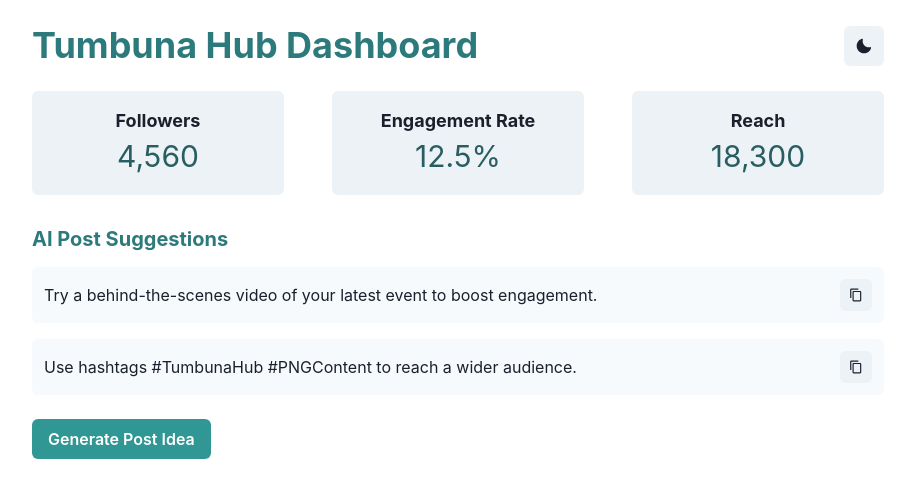
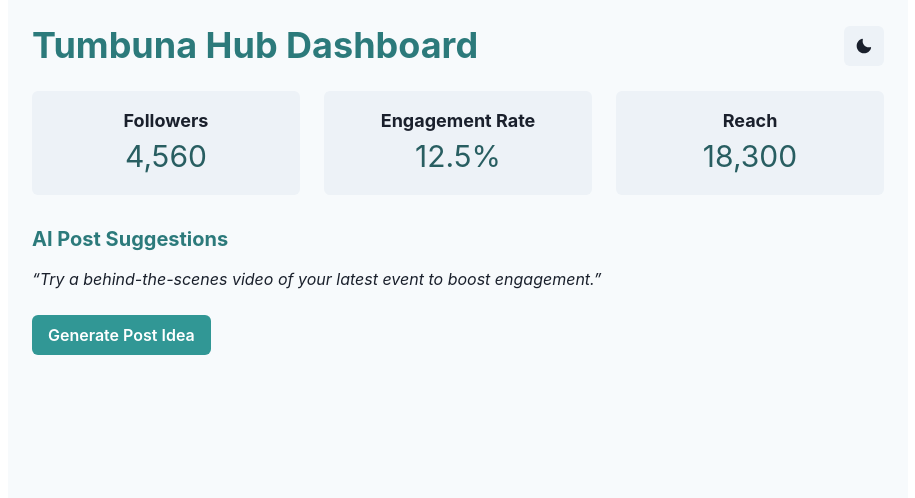
Before and after one commit to PintolDonovan6/Tumbun-Hub, a React (Create React App) app: page / in a window 1280 px wide. Shown: the top 498 px of the page, without its empty margins (182-1097 px from the left). Built offline with nearby package versions, Linux system fonts and the light colour scheme.

Commit message:
Update App.js

```diff
--- a/src/App.js
+++ b/src/App.js
@@ -1,4 +1,4 @@
-import React, { useState } from 'react';
+import React, { useState } from "react";
 import {
   ChakraProvider,
   Box,
@@ -8,88 +8,107 @@
   HStack,
   Button,
   useColorMode,
+  useColorModeValue,
   IconButton,
-} from '@chakra-ui/react';
-import { SunIcon, MoonIcon, CopyIcon } from '@chakra-ui/icons';
-import axios from 'axios';
+  extendTheme,
+} from "@chakra-ui/react";
+import { SunIcon, MoonIcon } from "@chakra-ui/icons";
 
 function Dashboard() {
-  const [followers] = useState(4560);
-  const [engagementRate] = useState(12.5);
-  const [reach] = useState(18300);
+  const [postSuggestion, setPostSuggestion] = useState(
+    "Try a behind-the-scenes video of your latest event to boost engagement."
+  );
 
-  const [postSuggestions, setPostSuggestions] = useState([
-    "Try a behind-the-scenes video of your latest event to boost engagement.",
-    "Use hashtags #TumbunaHub #PNGContent to reach a wider audience.",
-  ]);
-  const [loading, setLoading] = useState(false);
+  const generatePostSuggestion = () => {
+    // Dummy AI logic: rotate between suggestions
+    const suggestions = [
+      "Try a behind-the-scenes video of your latest event to boost engagement.",
+      "Use hashtags #TumbunaHub #PNGContent to reach a wider audience.",
+      "Post a poll to engage your followers with questions about their favorite content.",
+      "Share a customer testimonial video to build trust and credibility.",
+    ];
+    const currentIndex = suggestions.indexOf(postSuggestion);
+    const nextIndex = (currentIndex + 1) % suggestions.length;
+    setPostSuggestion(suggestions[nextIndex]);
+  };
 
   const { colorMode, toggleColorMode } = useColorMode();
-
-  const generatePostSuggestion = async () => {
-    setLoading(true);
-    try {
-      const response = await axios.post('/api/generate');
-      if (response.data && response.data.suggestion) {
-        setPostSuggestions((prev) => [response.data.suggestion, ...prev]);
-      }
-    } catch (error) {
-      alert('Failed to generate post suggestion');
-    }
-    setLoading(false);
-  };
-
-  const copyToClipboard = (text) => {
-    navigator.clipboard.writeText(text);
-    alert('Copied to clipboard!');
-  };
+  const bg = useColorModeValue("gray.50", "gray.900");
+  const boxBg = useColorModeValue("gray.100", "gray.700");
+  const headingColor = useColorModeValue("teal.600", "teal.300");
+  const statColor = useColorModeValue("teal.700", "teal.400");
 
   return (
-    <Box p={6} maxW="900px" mx="auto">
+    <Box p={6} maxW="900px" mx="auto" bg={bg} minH="100vh">
       <HStack justify="space-between" mb={6}>
-        <Heading color="teal.600">Tumbuna Hub Dashboard</Heading>
+        <Heading color={headingColor}>Tumbuna Hub Dashboard</Heading>
         <IconButton
-          aria-label="Toggle Dark Mode"
-          icon={colorMode === 'light' ? <MoonIcon /> : <SunIcon />}
+          aria-label="Toggle dark mode"
+          icon={colorMode === "light" ? <MoonIcon /> : <SunIcon />}
           onClick={toggleColorMode}
         />
       </HStack>
 
-      <HStack spacing={12} mb={8} justify="space-between">
-        <Box bg="gray.100" p={4} borderRadius="md" flex="1" textAlign="center">
-          <Text fontWeight="bold" fontSize="lg">Followers</Text>
-          <Text fontSize="3xl" color="teal.700">{followers.toLocaleString()}</Text>
+      <HStack spacing={6} mb={8} justify="space-between" flexWrap="wrap">
+        <Box
+          bg={boxBg}
+          p={4}
+          borderRadius="md"
+          flex="1"
+          minW="150px"
+          textAlign="center"
+          mb={{ base: 4, md: 0 }}
+        >
+          <Text fontWeight="bold" fontSize="lg">
+            Followers
+          </Text>
+          <Text fontSize="3xl" color={statColor}>
+            4,560
+          </Text>
         </Box>
-        <Box bg="gray.100" p={4} borderRadius="md" flex="1" textAlign="center">
-          <Text fontWeight="bold" fontSize="lg">Engagement Rate</Text>
-          <Text fontSize="3xl" color="teal.700">{engagementRate}%</Text>
+        <Box
+          bg={boxBg}
+          p={4}
+          borderRadius="md"
+          flex="1"
+          minW="150px"
+          textAlign="center"
+          mb={{ base: 4, md: 0 }}
+        >
+          <Text fontWeight="bold" fontSize="lg">
+            Engagement Rate
+          </Text>
+          <Text fontSize="3xl" color={statColor}>
+            12.5%
+          </Text>
         </Box>
-        <Box bg="gray.100" p={4} borderRadius="md" flex="1" textAlign="center">
-          <Text fontWeight="bold" fontSize="lg">Reach</Text>
-          <Text fontSize="3xl" color="teal.700">{reach.toLocaleString()}</Text>
+        <Box
+          bg={boxBg}
+          p={4}
+          borderRadius="md"
+          flex="1"
+          minW="150px"
+          textAlign="center"
+        >
+          <Text fontWeight="bold" fontSize="lg">
+            Reach
+          </Text>
+          <Text fontSize="3xl" color={statColor}>
+            18,300
+          </Text>
         </Box>
       </HStack>
 
       <VStack align="start" spacing={4}>
-        <Heading size="md" color="teal.600">AI Post Suggestions</Heading>
-
-        {postSuggestions.map((suggestion, idx) => (
-          <HStack key={idx} justify="space-between" w="100%" bg="gray.50" p={3} borderRadius="md">
-            <Text>{suggestion}</Text>
-            <IconButton
-              aria-label="Copy suggestion"
-              icon={<CopyIcon />}
-              size="sm"
-              onClick={() => copyToClipboard(suggestion)}
-            />
-          </HStack>
-        ))}
-
+        <Heading size="md" color={headingColor}>
+          AI Post Suggestions
+        </Heading>
+        <Text fontStyle="italic">“{postSuggestion}”</Text>
         <Button
           colorScheme="teal"
           mt={2}
           onClick={generatePostSuggestion}
-          isLoading={loading}
+          aria-label="Generate a new post suggestion"
         >
           Generate Post Idea
         </Button>
@@ -99,8 +118,16 @@
 }
 
 function App() {
+  // Optional: Customize Chakra theme here if you want
+  const theme = extendTheme({
+    config: {
+      initialColorMode: "light",
+      useSystemColorMode: false,
+    },
+  });
+
   return (
-    <ChakraProvider>
+    <ChakraProvider theme={theme}>
       <Dashboard />
     </ChakraProvider>
   );
```
